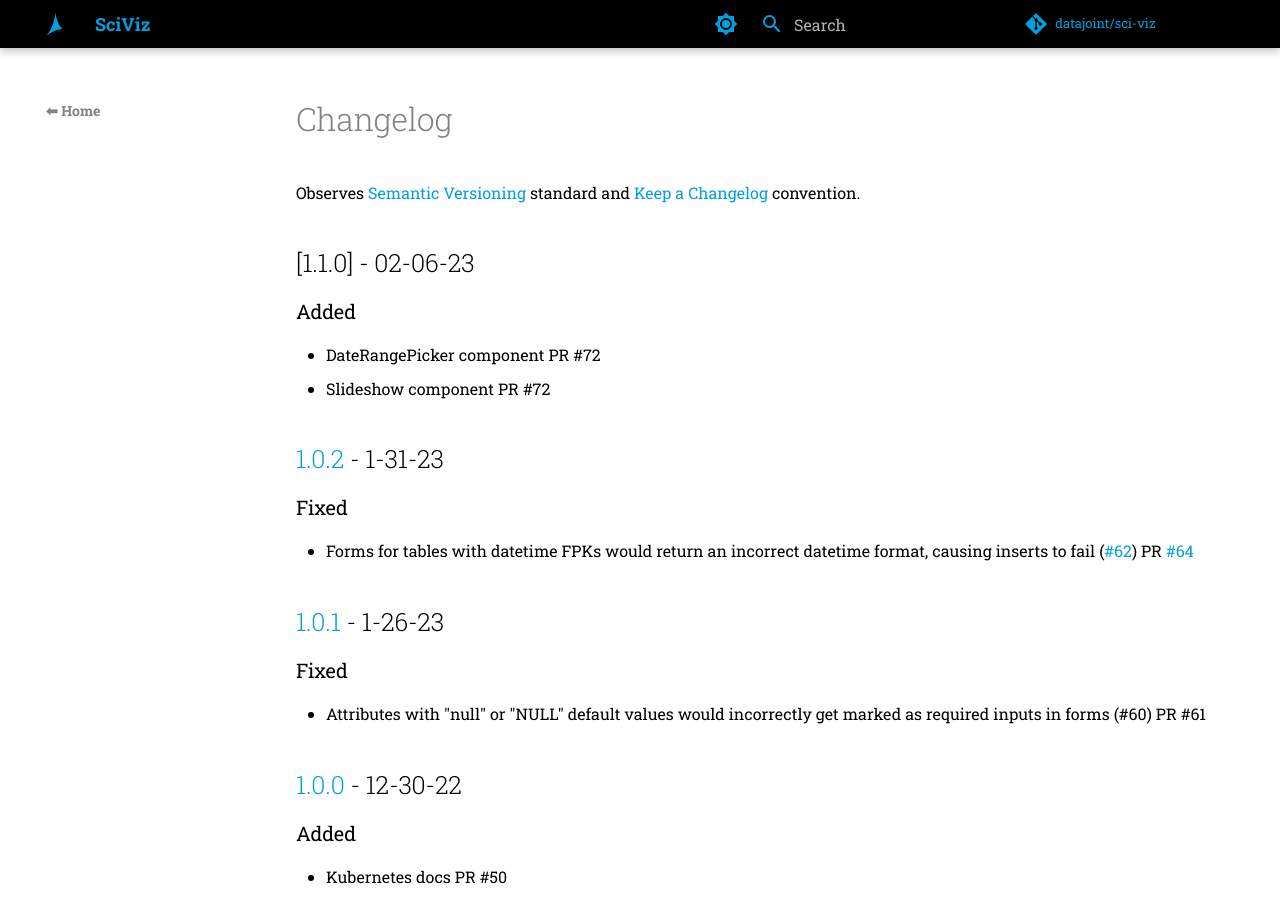
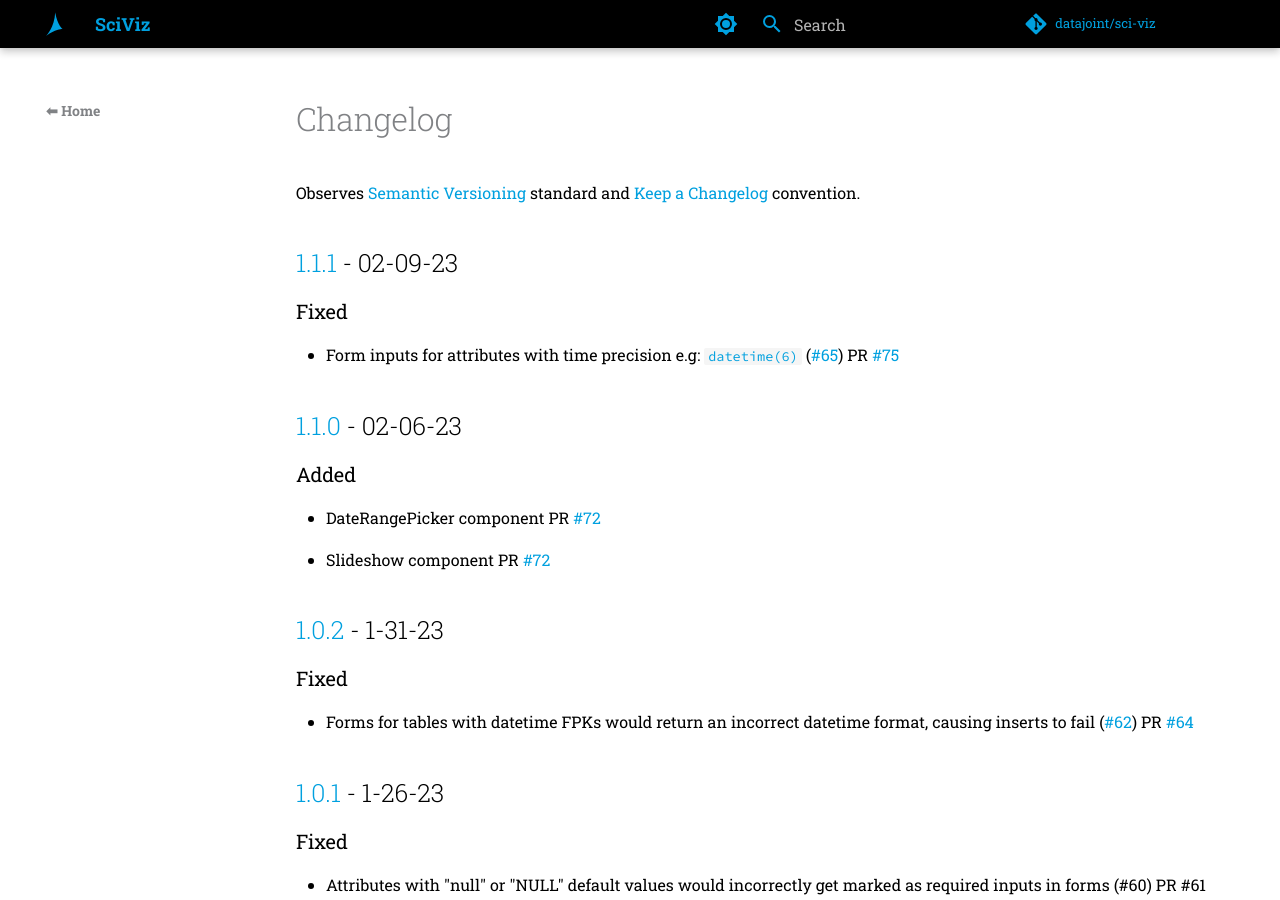
Before and after one commit to datajoint/sci-viz, an MkDocs documentation site: the page built from docs/src/changelog.md, in a window 1280 px wide and 900 px high. Built offline with MkDocs 1.6.1 and Material for MkDocs 9.7.7, drawn with Linux system fonts in a browser that asks for light colours; comment, search, counter and statistics services are not loaded; the version menu is left out.

Commit message:
update stuff for release

```diff
--- a/docs/src/changelog.md
+++ b/docs/src/changelog.md
@@ -1,13 +1,22 @@
 # Changelog
 
 Observes [Semantic Versioning](https://semver.org/spec/v2.0.0.html) standard and [Keep a Changelog](https://keepachangelog.com/en/1.0.0/) convention.
+
+## [1.1.1] - 02-09-23
+
+### Fixed
+
+- Form inputs for attributes with time precision e.g: `datetime(6)` ([#65](https://github.com/datajoint/sci-viz/issues/65)) PR [#75](https://github.com/datajoint/sci-viz/pull/75)
+
 
 ## [1.1.0] - 02-06-23
 
 ### Added
 
-- DateRangePicker component PR #72
-- Slideshow component PR #72
+- DateRangePicker component PR [#72](https://github.com/datajoint/sci-viz/pull/72)
+
+- Slideshow component PR [#72](https://github.com/datajoint/sci-viz/pull/72)
+
 
 ## [1.0.2] - 1-31-23
 
@@ -58,6 +67,8 @@ Observes [Semantic Versioning](https://semver.org/spec/v2.0.0.html) standard and
 - Initial framework for jest testing (#27) PR #33
 - loginless mode PR #41
 
+[1.1.1]: https://github.com/datajoint/sci-viz/compare/1.1.0...1.1.1
+[1.1.0]: https://github.com/datajoint/sci-viz/compare/1.0.2...1.1.0
 [1.0.2]: https://github.com/datajoint/sci-viz/compare/1.0.1...1.0.2
 [1.0.1]: https://github.com/datajoint/sci-viz/compare/1.0.0...1.0.1
 [1.0.0]: https://github.com/datajoint/sci-viz/compare/0.1.1...1.0.0
--- a/package.json
+++ b/package.json
@@ -1,6 +1,6 @@
 {
     "name": "app",
-    "version": "1.1.0",
+    "version": "1.1.1",
     "private": true,
     "homepage": ".",
     "dependencies": {
```
Also changed, not shown: 2 other files.
